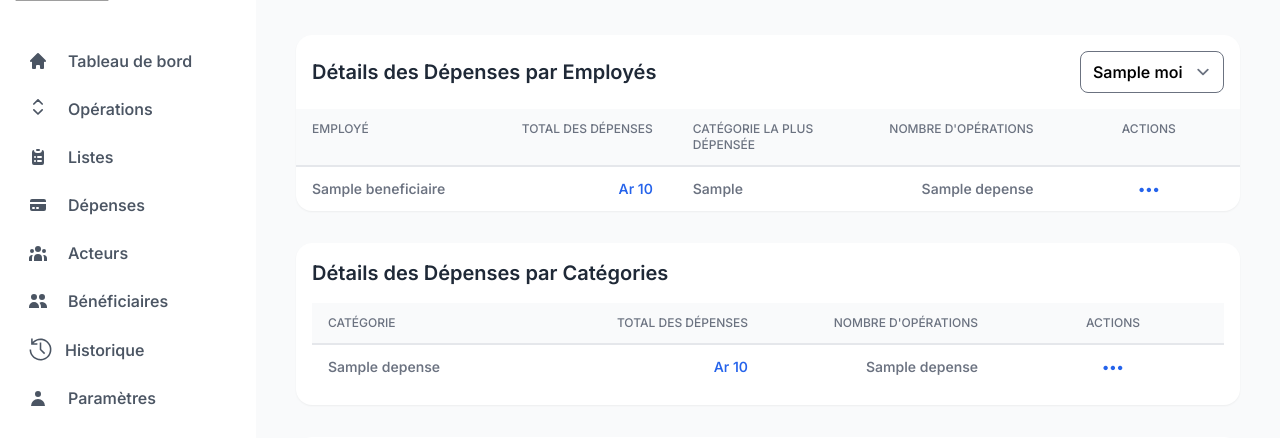
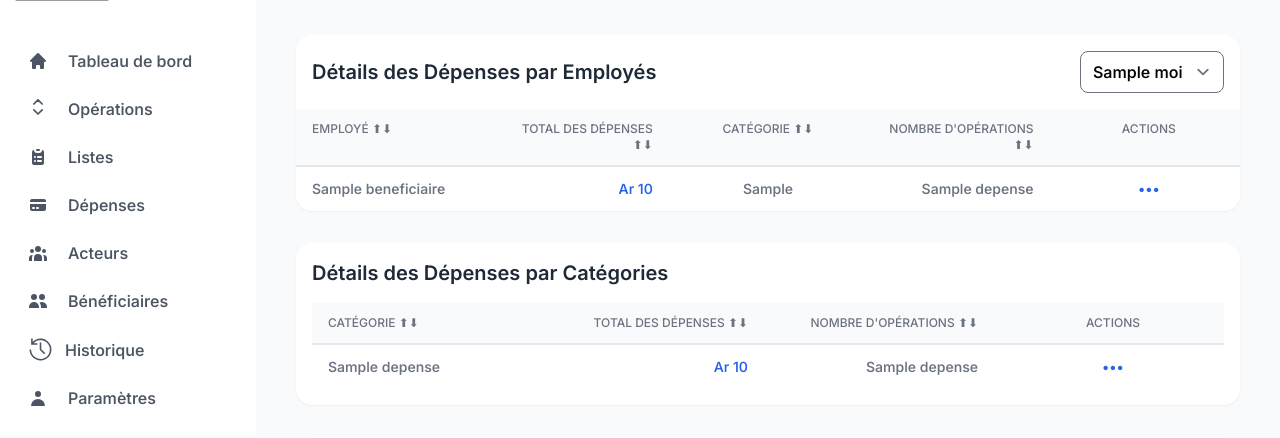
Before and after one commit to Clarco-Mada-digital/GPlus, a Django app: template caisse/templates/caisse/depenses/depense.html in a window 1280 px wide. Shown: the part 95-533 px from the top of the page. Run offline with Django 3.2, Linux system fonts and the light colour scheme; the template is opened without the code that fills it: most values are stand-ins (such as "Sample title", 1, 10 or a date in 2020); some libraries are stand-ins or nearby versions; grey boxes are pictures that could not be loaded.

Commit message:
[MAJ: Dépenses] Triage par employé/total/catégorie/opération pour dépense par Emp/Cat

```diff
--- a/caisse/templates/caisse/depenses/depense.html
+++ b/caisse/templates/caisse/depenses/depense.html
@@ -31,11 +31,45 @@
                         <!-- En-têtes pour grand écran -->
                         <div class="hidden md:grid bg-gray-50 dark:bg-gray-700">
                             <div class="grid grid-cols-5 gap-2">
-                                <div class="px-4 py-3 text-left text-xs font-medium text-gray-500 dark:text-gray-300 uppercase">Employé</div>
-                                <div class="px-4 py-3 text-right text-xs font-medium text-gray-500 dark:text-gray-300 uppercase">Total des dépenses</div>
-                                <div class="px-4 py-3 text-left text-xs font-medium text-gray-500 dark:text-gray-300 uppercase">Catégorie la plus dépensée</div>
-                                <div class="px-4 py-3 text-right text-xs font-medium text-gray-500 dark:text-gray-300 uppercase">Nombre d'opérations</div>
-                                <div class="px-4 py-3 text-center text-xs font-medium text-gray-500 dark:text-gray-300 uppercase">Actions</div>
+                                <div class="px-4 py-3 text-left text-xs font-medium text-gray-500 dark:text-gray-300 uppercase">
+                                    {% if request.GET.sort == 'employe' and request.GET.order == 'asc' %}
+                                    <a href="?sort=employe&order=desc&mois={{ request.GET.mois }}">Employé ⬇</a>
+                                    {% elif request.GET.sort == 'employe' and request.GET.order == 'desc' %}
+                                    <a href="?mois={{ request.GET.mois }}">Employé ⬆</a>
+                                    {% else %}
+                                    <a href="?sort=employe&order=asc&mois={{ request.GET.mois }}">Employé ⬆⬇</a>
+                                    {% endif %}
+                                </div>
+                                <div class="px-4 py-3 text-right text-xs font-medium text-gray-500 dark:text-gray-300 uppercase">
+                                    {% if request.GET.sort == 'total_emp' and request.GET.order == 'asc' %}
+                                    <a href="?sort=total_emp&order=desc&mois={{ request.GET.mois }}">Total des dépenses ⬇</a>
+                                    {% elif request.GET.sort == 'total_emp' and request.GET.order == 'desc' %}
+                                    <a href="?mois={{ request.GET.mois }}">Total des dépenses ⬆</a>
+                                    {% else %}
+                                    <a href="?sort=total_emp&order=asc&mois={{ request.GET.mois }}">Total des dépenses ⬆⬇</a>
+                                    {% endif %}
+                                </div>
+                                <div class="px-4 py-3 text-center text-xs font-medium text-gray-500 dark:text-gray-300 uppercase">
+                                    {% if request.GET.sort == 'categorie_emp' and request.GET.order == 'asc' %}
+                                    <a href="?sort=categorie_emp&order=desc&mois={{ request.GET.mois }}">Catégorie ⬇</a>
+                                    {% elif request.GET.sort == 'categorie_emp' and request.GET.order == 'desc' %}
+                                    <a href="?mois={{ request.GET.mois }}">Catégorie ⬆</a>
+                                    {% else %}
+                                    <a href="?sort=categorie_emp&order=asc&mois={{ request.GET.mois }}">Catégorie ⬆⬇</a>
+                                    {% endif %}
+                                </div>
+                                <div class="px-4 py-3 text-right text-xs font-medium text-gray-500 dark:text-gray-300 uppercase">
+                                    {% if request.GET.sort == 'operation_emp' and request.GET.order == 'asc' %}
+                                    <a href="?sort=operation_emp&order=desc&mois={{ request.GET.mois }}">Nombre d'opérations ⬇</a>
+                                    {% elif request.GET.sort == 'operation_emp' and request.GET.order == 'desc' %}
+                                    <a href="?mois={{ request.GET.mois }}">Nombre d'opérations ⬆</a>
+                                    {% else %}
+                                    <a href="?sort=operation_emp&order=asc&mois={{ request.GET.mois }}">Nombre d'opérations ⬆⬇</a>
+                                    {% endif %}
+                                </div>
+                                <div class="px-4 py-3 text-center text-xs font-medium text-gray-500 dark:text-gray-300 uppercase">
+                                    Actions
+                                </div>
                             </div>
                         </div>
 
@@ -78,7 +112,7 @@
                                 <div class="px-4 py-3 text-sm text-blue-600 dark:text-blue-400 text-right">
                                     Ar {{ depense.total_depenses|floatformat:0|intcomma}}
                                 </div>
-                                <div class="px-4 py-3 text-sm text-gray-500 dark:text-gray-300">
+                                <div class="px-4 py-3 text-sm text-gray-500 dark:text-gray-300 text-center">
                                     {{ depense.categorie_plus_depensee }}
                                 </div>
                                 <div class="px-4 py-3 text-sm text-gray-500 dark:text-gray-300 text-right">
@@ -99,7 +133,7 @@
     </div>
 
     <!-- Dépenses par Catégories -->
-    <div class="bg-white dark:bg-secondary rounded-2xl shadow-sm mb-8">
+    <div id="details_by_categories" class="bg-white dark:bg-secondary rounded-2xl shadow-sm mb-8">
         <div class="p-4">
             <h2 class="text-xl font-semibold text-gray-800 dark:text-white mb-4">
                 Détails des Dépenses par Catégories
@@ -112,10 +146,36 @@
                             <!-- En-têtes -->
                             <div class="hidden md:grid bg-gray-50 dark:bg-gray-700">
                                 <div class="grid grid-cols-4 gap-2">
-                                    <div class="px-4 py-3 text-left text-xs font-medium text-gray-500 dark:text-gray-300 uppercase">Catégorie</div>
-                                    <div class="px-4 py-3 text-right text-xs font-medium text-gray-500 dark:text-gray-300 uppercase">Total des dépenses</div>
-                                    <div class="px-4 py-3 text-right text-xs font-medium text-gray-500 dark:text-gray-300 uppercase">Nombre d'opérations</div>
-                                    <div class="px-4 py-3 text-center text-xs font-medium text-gray-500 dark:text-gray-300 uppercase">Actions</div>
+                                    <div class="px-4 py-3 text-left text-xs font-medium text-gray-500 dark:text-gray-300 uppercase">
+                                        {% if request.GET.sort == 'categorie_cat' and request.GET.order == 'asc' %}
+                                        <a href="?sort=categorie_cat&order=desc&mois={{ request.GET.mois }}#details_by_categories">Catégorie ⬇</a>
+                                        {% elif request.GET.sort == 'categorie_cat' and request.GET.order == 'desc' %}
+                                        <a href="?mois={{ request.GET.mois }}#details_by_categories">Catégorie ⬆</a>
+                                        {% else %}
+                                        <a href="?sort=categorie_cat&order=asc&mois={{ request.GET.mois }}#details_by_categories">Catégorie ⬆⬇</a>
+                                        {% endif %}
+                                    </div>
+                                    <div class="px-4 py-3 text-right text-xs font-medium text-gray-500 dark:text-gray-300 uppercase">
+                                    {% if request.GET.sort == 'total_cat' and request.GET.order == 'asc' %}
+                                    <a href="?sort=total_cat&order=desc&mois={{ request.GET.mois }}#details_by_categories">Total des dépenses ⬇</a>
+                                    {% elif request.GET.sort == 'total_cat' and request.GET.order == 'desc' %}
+                                    <a href="?mois={{ request.GET.mois }}#details_by_categories">Total des dépenses ⬆</a>
+                                    {% else %}
+                                    <a href="?sort=total_cat&order=asc&mois={{ request.GET.mois }}#details_by_categories">Total des dépenses ⬆⬇</a>
+                                    {% endif %}
+                                    </div>
+                                    <div class="px-4 py-3 text-right text-xs font-medium text-gray-500 dark:text-gray-300 uppercase">
+                                    {% if request.GET.sort == 'operation_cat' and request.GET.order == 'asc' %}
+                                    <a href="?sort=operation_cat&order=desc&mois={{ request.GET.mois }}#details_by_categories">Nombre d'opérations ⬇</a>
+                                    {% elif request.GET.sort == 'operation_cat' and request.GET.order == 'desc' %}
+                                    <a href="?mois={{ request.GET.mois }}#details_by_categories">Nombre d'opérations ⬆</a>
+                                    {% else %}
+                                    <a href="?sort=operation_cat&order=asc&mois={{ request.GET.mois }}#details_by_categories">Nombre d'opérations ⬆⬇</a>
+                                    {% endif %}
+                                    </div>
+                                    <div class="px-4 py-3 text-center text-xs font-medium text-gray-500 dark:text-gray-300 uppercase">
+                                        Actions
+                                    </div>
                                 </div>
                             </div>
 
```
Also changed, not shown: caisse/views.py (+20 -0 lines).
